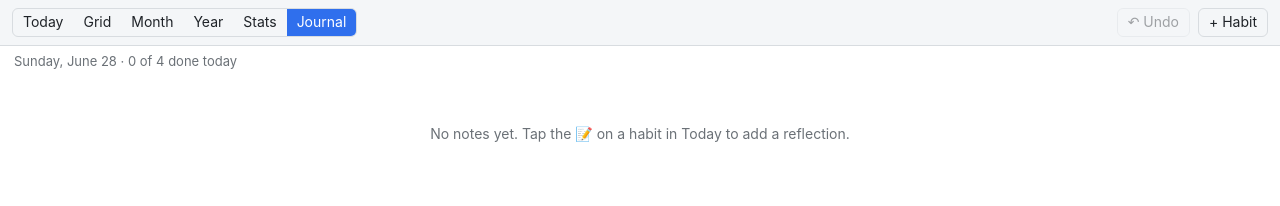
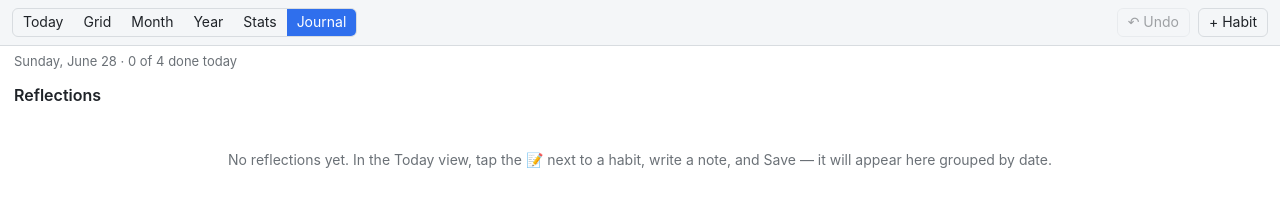
Before and after one commit to justice2425/sn-habits, a plain HTML site: page index.html in a window 1280 px wide. Both pictures are taken after a click on the button "Journal". Drawn offline with Linux system fonts and the light colour scheme.

Commit message:
Add files via upload

```diff
--- a/ext.json
+++ b/ext.json
@@ -3,7 +3,7 @@
   "name": "Habits",
   "content_type": "SN|Component",
   "area": "editor-editor",
-  "version": "1.4.0",
+  "version": "1.4.1",
   "description": "A private habit & streak tracker for Standard Notes: daily/weekday/weekly-target habits, check-off or count goals, Today / Grid heatmap / Stats views, with streaks and completion rates. All data is stored inside the note and protected by Standard Notes' end-to-end encryption.",
   "url": "https://justice2425.github.io/sn-habits/index.html",
   "download_url": "https://justice2425.github.io/sn-habits/index.html",
--- a/index.html
+++ b/index.html
@@ -131,6 +131,7 @@
   .year { display:grid; grid-template-rows:repeat(7,12px); grid-auto-flow:column; grid-auto-columns:12px; gap:3px; width:max-content; }
   .ycell { width:12px; height:12px; border-radius:2px; background:var(--panel); border:1px solid var(--border); }
   .ymonths { display:flex; gap:3px; margin-bottom:4px; font-size:10px; color:var(--muted-2); }
+  .journal .jhead { font-size:16px; font-weight:600; margin-bottom:4px; }
   .journal .jday { margin:14px 0 2px; font-size:12px; color:var(--muted); font-weight:600; }
   .journal .jitem { display:flex; gap:8px; padding:7px 0; border-top:1px solid var(--border); }
   .journal .ji-ic { width:20px; text-align:center; flex:0 0 auto; }
@@ -551,9 +552,11 @@ const App = (function () {
 
   /* ---- Notes / reflection journal ---- */
   function renderJournal(){
-    const wrap=el('div','journal'); const entries=[];
+    const wrap=el('div','journal');
+    wrap.appendChild(el('div','jhead','Reflections'));
+    const entries=[];
     Object.keys(data.notes||{}).forEach(hid=>{ const m=data.notes[hid]||{}; Object.keys(m).forEach(date=>entries.push({date,hid,text:m[date]})); });
-    if(!entries.length){ wrap.appendChild(el('div','empty','No notes yet. Tap the 📝 on a habit in Today to add a reflection.')); return wrap; }
+    if(!entries.length){ wrap.appendChild(el('div','empty','No reflections yet. In the Today view, tap the 📝 next to a habit, write a note, and Save — it will appear here grouped by date.')); return wrap; }
     entries.sort((a,b)=>b.date.localeCompare(a.date));
     let lastDate=null;
     entries.forEach(e=>{ const h=data.habits.find(x=>x.id===e.hid);
```
